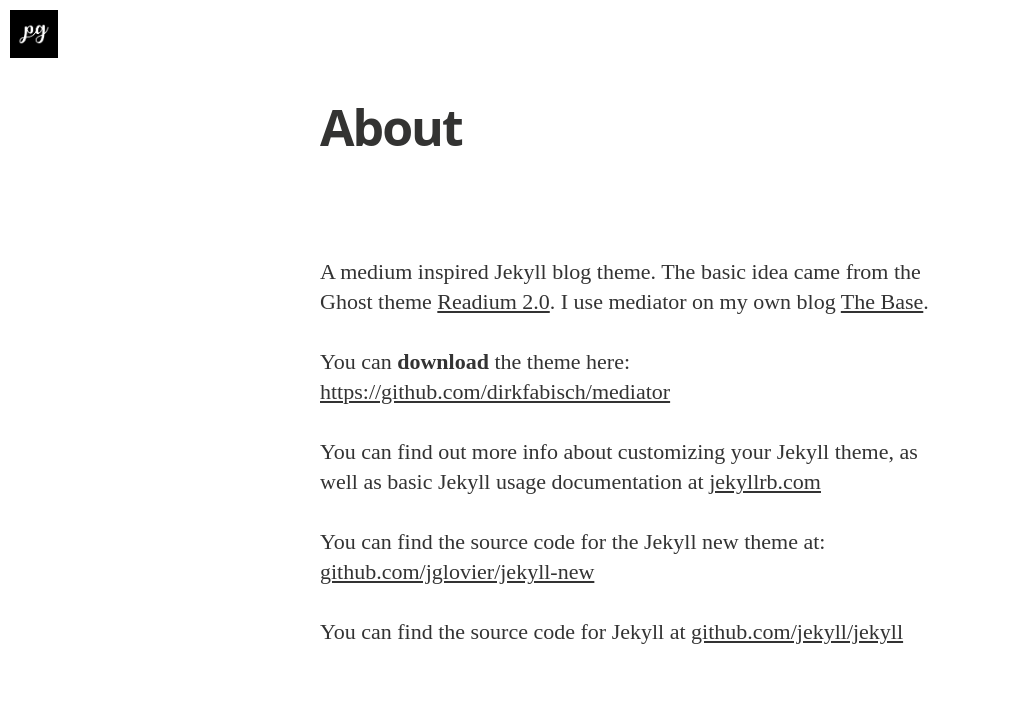
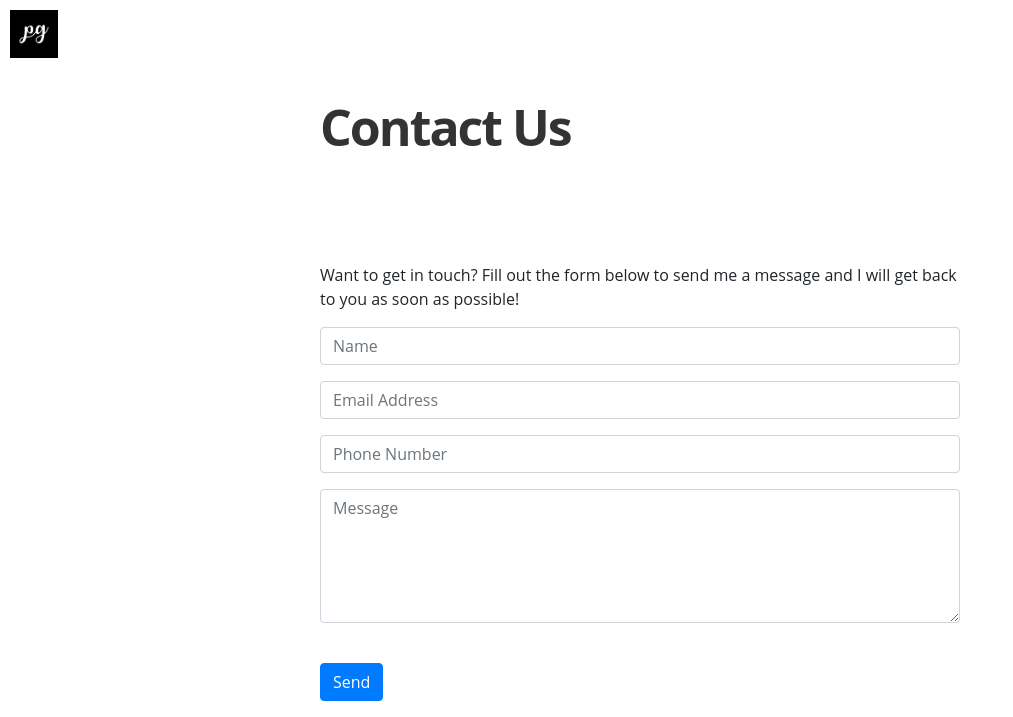
Before and after one commit to cleverberry/plantinguide, a Jekyll site: the page built from about.markdown, in a window 1280 px wide. Shown: the top 717 px of the page, without its empty margins (0-1013 px from the left). Built offline with Jekyll 4.4.1, drawn with Linux system fonts in a browser that asks for light colours; nearby versions of some CDN libraries; some web fonts are replaced; grey boxes are pictures that could not be loaded.

Commit message:
Add contact form

```diff
--- a/_includes/head.html
+++ b/_includes/head.html
@@ -40,7 +40,7 @@
   <link rel="shortcut icon" href="{{ "/assets/images/pg.png" | prepend: site.baseurl }}" type="image/png"/>
   <link rel="stylesheet" href="//brick.a.ssl.fastly.net/Linux+Libertine:400,400i,700,700i/Open+Sans:400,400i,700,700i">
   <link href="//maxcdn.bootstrapcdn.com/font-awesome/4.2.0/css/font-awesome.min.css" rel="stylesheet">
-
+  <link rel="stylesheet" href="https://stackpath.bootstrapcdn.com/bootstrap/4.3.1/css/bootstrap.min.css" integrity="sha384-ggOyR0iXCbMQv3Xipma34MD+dH/1fQ784/j6cY/iJTQUOhcWr7x9JvoRxT2MZw1T" crossorigin="anonymous">
   <link rel="stylesheet" type="text/css" media="screen" href="{{ "/css/main.css"  | prepend: site.baseurl  }}" />
   <link rel="stylesheet" type="text/css" media="print" href="{{ "/css/print.css"  | prepend: site.baseurl  }}" />
 </head>
--- /dev/null
+++ b/_layouts/form.html
@@ -0,0 +1,93 @@
+---
+---
+<!DOCTYPE html>
+<html>
+  {% include head.html %}
+  <body itemscope itemtype="http://schema.org/Article">
+    {% include header.html %}
+    <main class="content" role="main">
+      <article class="post">
+        {% if page.image %}
+        <div class="article-image">
+          <div class="post-image-image" style="background-image: url({% if page.image %}{{ page.image }}{% endif %})">
+            Article Image
+          </div>
+          <div class="post-meta">
+            <h1 class="post-title">{{ page.title }}</h1>
+            <div class="cf post-meta-text">
+              <div class="author-image" style="background-image: url({{ site.author_image | prepend: site.baseurl }})">Blog Logo</div>
+              <h4 class="author-name" itemprop="author" itemscope itemtype="http://schema.org/Person">{{ site.author }}</h4>
+            </div>
+            <div style="text-align:center">
+              <a href="#topofpage" class="topofpage"><i class="fa fa-angle-down"></i></a>
+            </div>
+          </div>
+        </div>
+        {% else %}
+        <div class="noarticleimage">
+          <div class="post-meta">
+            <h1 class="post-title">{{ page.title }}</h1>
+            <div class="cf post-meta-text">
+              <div class="author-image" style="background-image: url({{ page.author_image }})">Blog Logo</div>
+              <h4 class="author-name" itemprop="author" itemscope itemtype="http://schema.org/Person">{{ page.author }}</h4>
+            </div>
+          </div>
+        </div>
+        <br>
+        <br>
+        <br>
+        {% endif %}
+        <section class="">
+          <a name="topofpage"></a>
+          {{content}}
+          <form name="sentMessage" id="contactForm" novalidate="">
+            <div class="control-group">
+              <div class="form-group floating-label-form-group controls">
+                <!-- <label>Name</label> -->
+                <input type="text" class="form-control" placeholder="Name" id="name" required="" data-validation-required-message="Please enter your name." aria-invalid="false">
+                <p class="help-block text-danger"></p>
+              </div>
+            </div>
+            <div class="control-group">
+              <div class="form-group floating-label-form-group controls">
+                <!-- <label>Email Address</label> -->
+                <input type="email" class="form-control" placeholder="Email Address" id="email" required="" data-validation-required-message="Please enter your email address.">
+                <p class="help-block text-danger"></p>
+              </div>
+            </div>
+            <div class="control-group">
+              <div class="form-group col-xs-12 floating-label-form-group controls">
+                <!-- <label>Phone Number</label> -->
+                <input type="tel" class="form-control" placeholder="Phone Number" id="phone" required="" data-validation-required-message="Please enter your phone number.">
+                <p class="help-block text-danger"></p>
+              </div>
+            </div>
+            <div class="control-group">
+              <div class="form-group floating-label-form-group controls">
+                <!-- <label>Message</label> -->
+                <textarea rows="5" class="form-control" placeholder="Message" id="message" required="" data-validation-required-message="Please enter a message." aria-invalid="false"></textarea>
+                <p class="help-block text-danger"></p>
+              </div>
+            </div>
+            <br>
+            <div id="success"></div>
+            <div class="form-group">
+              <button type="submit" class="btn btn-primary" id="sendMessageButton">Send</button>
+            </div>
+          </form>
+        </section>
+      </article>
+    </main>
+    <div class="bottom-closer">
+      <div class="background-closer-image" {%if site.cover %} style="background-image: url({{ site.cover | prepend: site.baseurl }})"{% endif %}>
+        Image
+      </div>
+      <div class="inner">
+        <h1 class="blog-title">{{ site.title }}</h1>
+        <h2 class="blog-description">{{ site.description }}</h2>
+        <a href={{ "/" | prepend: site.baseurl }} class="btn">Back to Overview</a>
+      </div>
+    </div>
+    {% include javascripts.html %}
+  </body>
+</html>
--- a/about.markdown
+++ b/about.markdown
@@ -1,17 +1,8 @@
 ---
-layout: page
-title: About
-permalink: /about/
+layout: form
+title: Contact Us
+permalink: /contact/
 ---
 
-A medium inspired Jekyll blog theme. The basic idea came from the Ghost theme
-[Readium 2.0](http://www.svenread.com/readium-ghost-theme/). I use mediator on my own blog [The Base](blog.base68.com).
 
-You can **download** the theme here:
-[https://github.com/dirkfabisch/mediator](https://github.com/dirkfabisch/mediator)
-
-You can find out more info about customizing your Jekyll theme, as well as basic Jekyll usage documentation at [jekyllrb.com](http://jekyllrb.com/)
-
-You can find the source code for the Jekyll new theme at: [github.com/jglovier/jekyll-new](https://github.com/jglovier/jekyll-new)
-
-You can find the source code for Jekyll at [github.com/jekyll/jekyll](https://github.com/jekyll/jekyll)
+Want to get in touch? Fill out the form below to send me a message and I will get back to you as soon as possible!
--- /dev/null
+++ b/contact.markdown
@@ -0,0 +1 @@
+title: Contact Us
--- a/index.html
+++ b/index.html
@@ -27,7 +27,7 @@ layout: default
       &#xb7;
       <a href={{ "/about/" | prepend: site.baseurl }}>About</a>
       &#xb7;
-      <a href={{ "/about/" | prepend: site.baseurl }}>Contact Us</a>
+      <a href={{ "/contact/" | prepend: site.baseurl }}>Contact Us</a>
     </div>
 </header>
 
```
